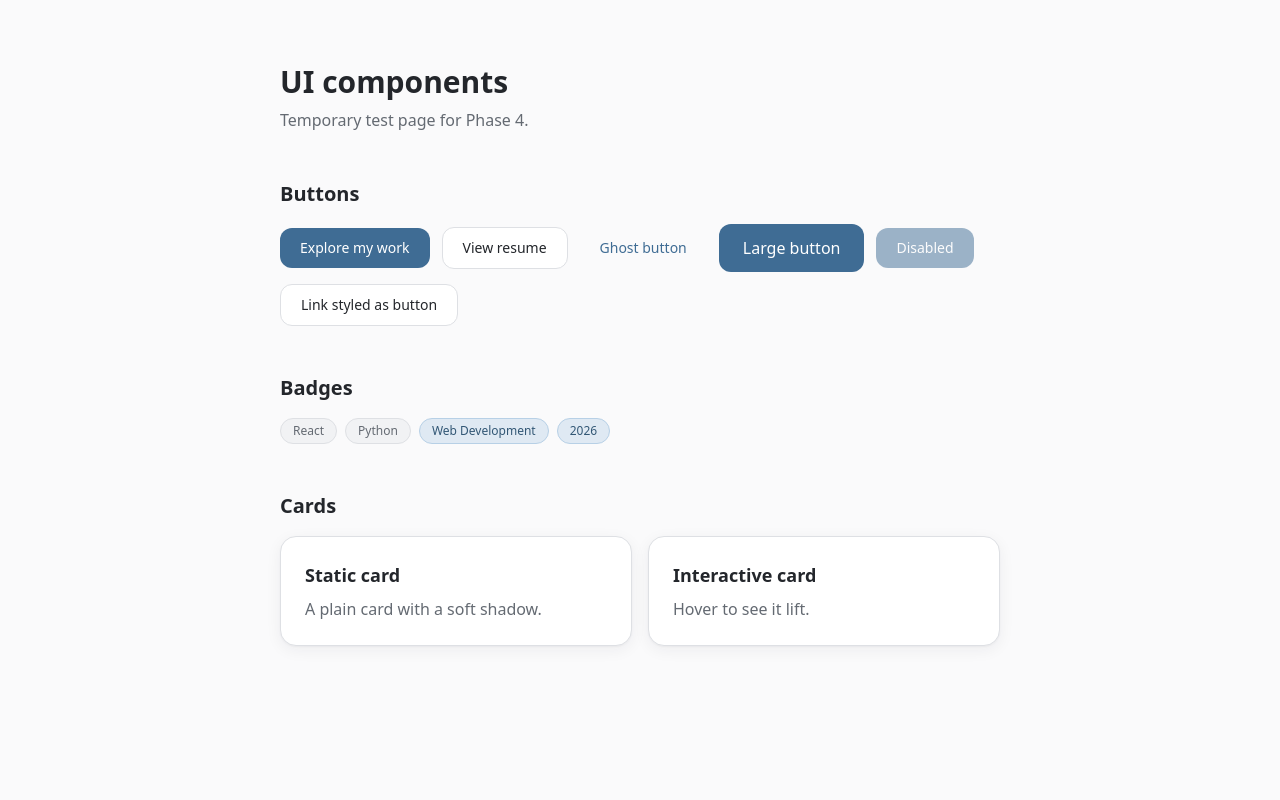
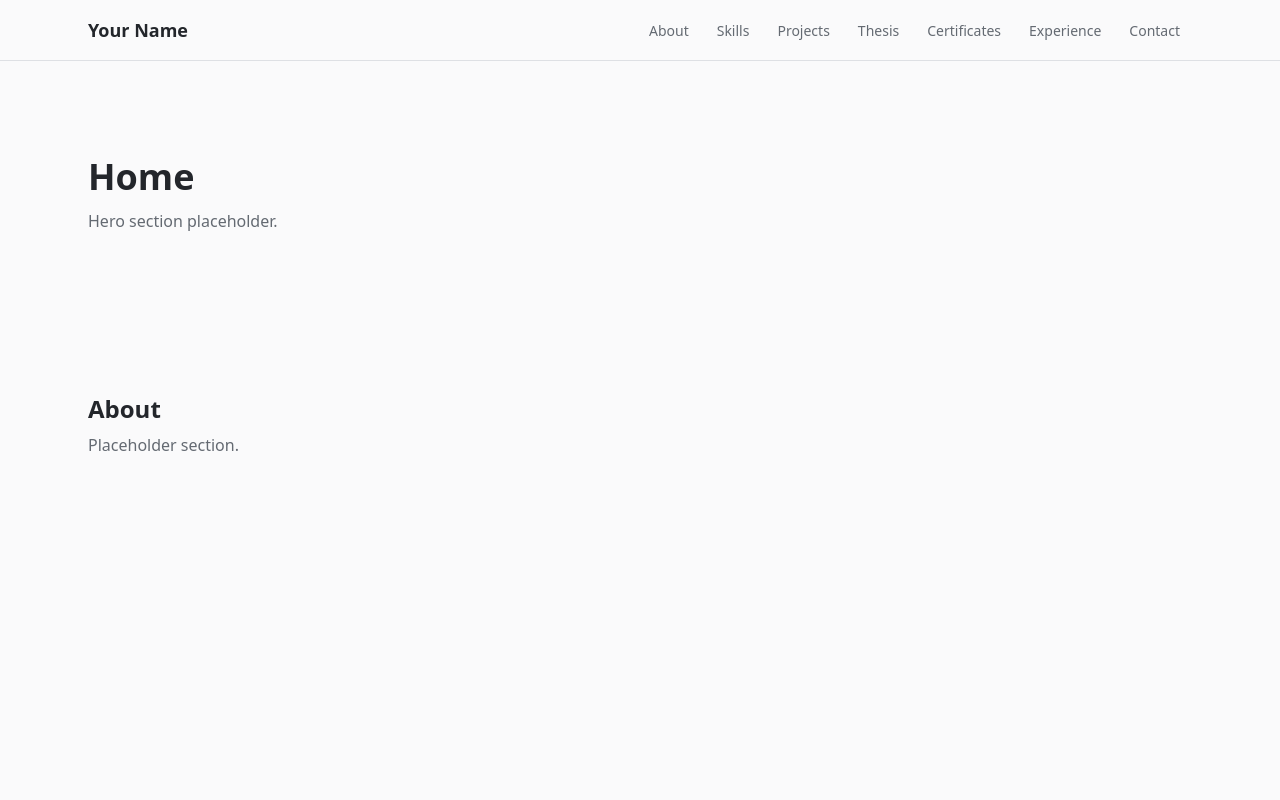
Before and after one commit to SandrieBee/portfolio-bee, a React (Vite) app: page / in a window 1280 px wide. Shown: the top 800 px of the page. Built offline with nearby package versions, Linux system fonts and the light colour scheme.

Commit message:
Added navbar, footer, and layout

```diff
--- a/src/App.jsx
+++ b/src/App.jsx
@@ -1,52 +1,13 @@
-import Button from "./components/ui/Button";
-import Card from "./components/ui/Card";
-import Badge from "./components/ui/Badge";
+import { Routes, Route } from "react-router";
+import PublicLayout from "./layouts/PublicLayout";
+import HomePage from "./pages/HomePage";
 
 export default function App() {
   return (
-    <main className="mx-auto max-w-3xl space-y-12 px-6 py-16">
-      <section>
-        <h1 className="text-3xl font-semibold">UI components</h1>
-        <p className="mt-2 text-muted">Temporary test page for Phase 4.</p>
-      </section>
-
-      <section className="space-y-4">
-        <h2 className="text-xl font-semibold">Buttons</h2>
-        <div className="flex flex-wrap items-center gap-3">
-          <Button>Explore my work</Button>
-          <Button variant="secondary">View resume</Button>
-          <Button variant="ghost">Ghost button</Button>
-          <Button size="lg">Large button</Button>
-          <Button disabled>Disabled</Button>
-          <Button as="a" href="#" variant="secondary">
-            Link styled as button
-          </Button>
-        </div>
-      </section>
-
-      <section className="space-y-4">
-        <h2 className="text-xl font-semibold">Badges</h2>
-        <div className="flex flex-wrap gap-2">
-          <Badge>React</Badge>
-          <Badge>Python</Badge>
-          <Badge variant="accent">Web Development</Badge>
-          <Badge variant="accent">2026</Badge>
-        </div>
-      </section>
-
-      <section className="space-y-4">
-        <h2 className="text-xl font-semibold">Cards</h2>
-        <div className="grid gap-4 sm:grid-cols-2">
-          <Card>
-            <h3 className="text-lg font-semibold">Static card</h3>
-            <p className="mt-2 text-muted">A plain card with a soft shadow.</p>
-          </Card>
-          <Card interactive>
-            <h3 className="text-lg font-semibold">Interactive card</h3>
-            <p className="mt-2 text-muted">Hover to see it lift.</p>
-          </Card>
-        </div>
-      </section>
-    </main>
+    <Routes>
+      <Route element={<PublicLayout />}>
+        <Route index element={<HomePage />} />
+      </Route>
+    </Routes>
   );
 }
--- /dev/null
+++ b/src/components/layout/Footer.jsx
@@ -0,0 +1,44 @@
+import { SITE } from "../../constants/site";
+
+const linkClass = "text-muted transition-colors hover:text-accent hover:underline";
+
+export default function Footer() {
+  const year = new Date().getFullYear();
+
+  return (
+    <footer className="border-t border-line bg-surface">
+      <div className="mx-auto flex max-w-6xl flex-col gap-4 px-6 py-8 sm:flex-row sm:items-center sm:justify-between">
+        <p className="text-sm text-muted">
+          &copy; {year} {SITE.name}. All rights reserved.
+        </p>
+        <ul className="flex gap-5 text-sm">
+          <li>
+            <a
+              href={SITE.github}
+              target="_blank"
+              rel="noopener noreferrer"
+              className={linkClass}
+            >
+              GitHub
+            </a>
+          </li>
+          <li>
+            <a
+              href={SITE.linkedin}
+              target="_blank"
+              rel="noopener noreferrer"
+              className={linkClass}
+            >
+              LinkedIn
+            </a>
+          </li>
+          <li>
+            <a href={`mailto:${SITE.email}`} className={linkClass}>
+              Email
+            </a>
+          </li>
+        </ul>
+      </div>
+    </footer>
+  );
+}
--- /dev/null
+++ b/src/components/layout/Navbar.jsx
@@ -0,0 +1,81 @@
+import { useEffect, useState } from "react";
+import { Link } from "react-router";
+import { HugeiconsIcon } from "@hugeicons/react";
+import { MenuIcon, CancelIcon } from "@hugeicons/core-free-icons";
+import { NAV_LINKS, SITE } from "../../constants/site";
+
+export default function Navbar() {
+  const [open, setOpen] = useState(false);
+  const close = () => setOpen(false);
+
+  useEffect(() => {
+    if (!open) return;
+    const onKeyDown = (event) => {
+      if (event.key === "Escape") setOpen(false);
+    };
+    document.addEventListener("keydown", onKeyDown);
+    return () => document.removeEventListener("keydown", onKeyDown);
+  }, [open]);
+
+  return (
+    <header className="sticky top-0 z-40 border-b border-line bg-canvas/95">
+      <nav
+        aria-label="Main"
+        className="mx-auto flex max-w-6xl items-center justify-between px-6 py-4"
+      >
+        <Link
+          to="/"
+          onClick={() => {
+            close();
+            window.scrollTo({ top: 0 });
+          }}
+          className="font-heading text-lg font-semibold text-ink"
+        >
+          {SITE.name}
+        </Link>
+
+        <ul className="hidden items-center gap-1 lg:flex">
+          {NAV_LINKS.map((link) => (
+            <li key={link.href}>
+              <Link
+                to={link.href}
+                className="rounded-lg px-3 py-2 text-sm font-medium text-muted transition-colors hover:bg-surface hover:text-ink"
+              >
+                {link.label}
+              </Link>
+            </li>
+          ))}
+        </ul>
+
+        <button
+          type="button"
+          className="rounded-lg p-2 text-ink transition-colors hover:bg-surface lg:hidden"
+          aria-expanded={open}
+          aria-controls="mobile-menu"
+          aria-label={open ? "Close menu" : "Open menu"}
+          onClick={() => setOpen(!open)}
+        >
+          <HugeiconsIcon icon={open ? CancelIcon : MenuIcon} size={24} />
+        </button>
+      </nav>
+
+      {open && (
+        <div id="mobile-menu" className="border-t border-line bg-canvas lg:hidden">
+          <ul className="mx-auto max-w-6xl space-y-1 px-6 py-4">
+            {NAV_LINKS.map((link) => (
+              <li key={link.href}>
+                <Link
+                  to={link.href}
+                  onClick={close}
+                  className="block rounded-lg px-3 py-2.5 text-base font-medium text-muted transition-colors hover:bg-surface hover:text-ink"
+                >
+                  {link.label}
+                </Link>
+              </li>
+            ))}
+          </ul>
+        </div>
+      )}
+    </header>
+  );
+}
--- /dev/null
+++ b/src/components/layout/ScrollToHash.jsx
@@ -0,0 +1,19 @@
+import { useEffect } from "react";
+import { useLocation } from "react-router";
+
+export default function ScrollToHash() {
+  const { pathname, hash, key } = useLocation();
+
+  useEffect(() => {
+    if (hash) {
+      const target = document.getElementById(hash.slice(1));
+      if (target) {
+        target.scrollIntoView();
+        return;
+      }
+    }
+    window.scrollTo(0, 0);
+  }, [pathname, hash, key]);
+
+  return null;
+}
--- /dev/null
+++ b/src/constants/site.js
@@ -0,0 +1,17 @@
+export const SITE = {
+  name: "Your Name",
+  title: "Computer Science Graduate",
+  email: "you@example.com",
+  github: "https://github.com/your-username",
+  linkedin: "https://www.linkedin.com/in/your-profile",
+};
+
+export const NAV_LINKS = [
+  { label: "About", href: "/#about" },
+  { label: "Skills", href: "/#skills" },
+  { label: "Projects", href: "/#projects" },
+  { label: "Thesis", href: "/#thesis" },
+  { label: "Certificates", href: "/#certificates" },
+  { label: "Experience", href: "/#experience" },
+  { label: "Contact", href: "/#contact" },
+];
--- /dev/null
+++ b/src/layouts/PublicLayout.jsx
@@ -0,0 +1,23 @@
+import { Outlet } from "react-router";
+import Navbar from "../components/layout/Navbar";
+import Footer from "../components/layout/Footer";
+import ScrollToHash from "../components/layout/ScrollToHash";
+
+export default function PublicLayout() {
+  return (
+    <div className="flex min-h-screen flex-col">
+      <a
+        href="#main"
+        className="sr-only focus:not-sr-only focus:absolute focus:left-4 focus:top-4 focus:z-50 focus:rounded-lg focus:bg-white focus:px-4 focus:py-2 focus:text-sm focus:text-ink focus:shadow-soft"
+      >
+        Skip to content
+      </a>
+      <ScrollToHash />
+      <Navbar />
+      <main id="main" className="flex-1">
+        <Outlet />
+      </main>
+      <Footer />
+    </div>
+  );
+}
--- /dev/null
+++ b/src/pages/HomePage.jsx
@@ -0,0 +1,31 @@
+const sections = [
+  "about",
+  "skills",
+  "projects",
+  "thesis",
+  "certificates",
+  "experience",
+  "contact",
+];
+
+export default function HomePage() {
+  return (
+    <>
+      <section className="mx-auto max-w-6xl px-6 py-24">
+        <h1 className="text-4xl font-semibold">Home</h1>
+        <p className="mt-3 text-muted">Hero section placeholder.</p>
+      </section>
+
+      {sections.map((id) => (
+        <section
+          key={id}
+          id={id}
+          className="mx-auto min-h-[70vh] max-w-6xl scroll-mt-20 px-6 py-16"
+        >
+          <h2 className="text-2xl font-semibold capitalize">{id}</h2>
+          <p className="mt-2 text-muted">Placeholder section.</p>
+        </section>
+      ))}
+    </>
+  );
+}
```
